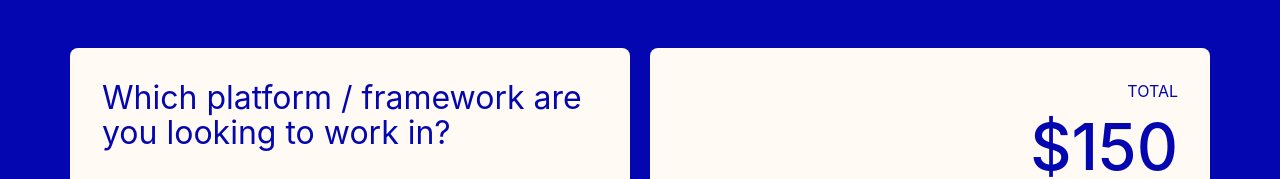
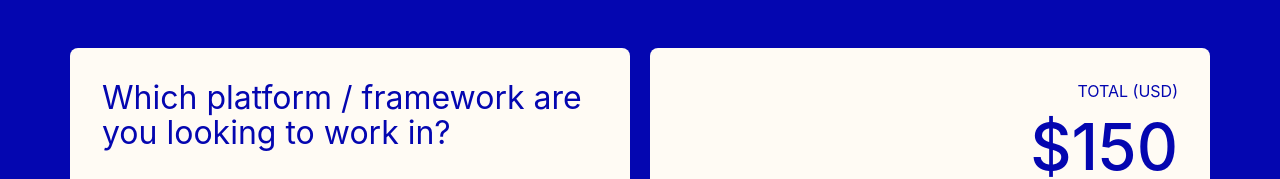
Before and after one commit to adamkatsu/adamkatsu-web, a React (Vite) app: page / in a window 1280 px wide. Shown: the top 179 px of the page. Built offline with nearby package versions, Linux system fonts and the light colour scheme.

Commit message:
set price to usd

```diff
--- a/src/components/Price.jsx
+++ b/src/components/Price.jsx
@@ -5,7 +5,7 @@ export default function Price({data ,duration, totalPrice}) {
     <div className="pricing pricing-total">
       <div className="pricing-card">
         <div className="price-total">
-          <span className="uppercase">Total</span>
+          <span className="uppercase">Total (USD)</span>
           <span className="txt-price-total">${totalPrice}</span>
         </div>
         <ul className="price-details">
```
